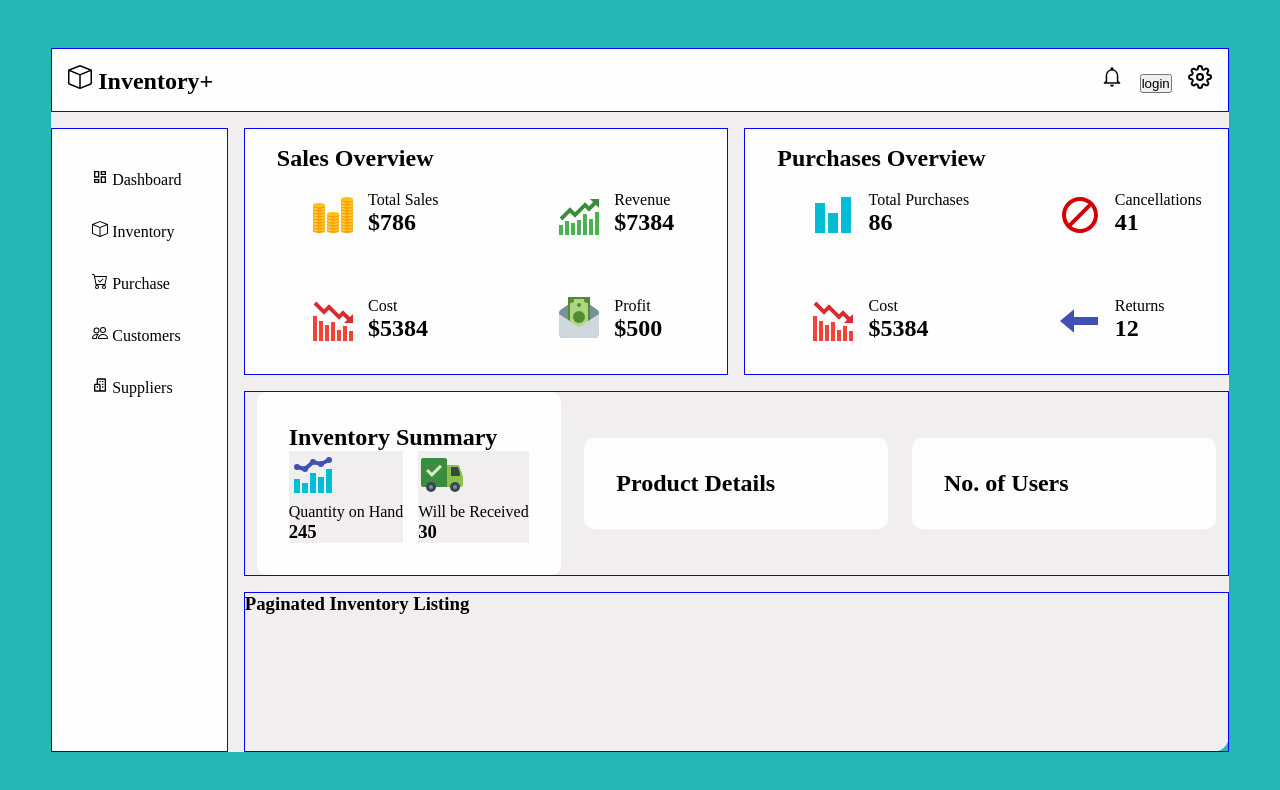
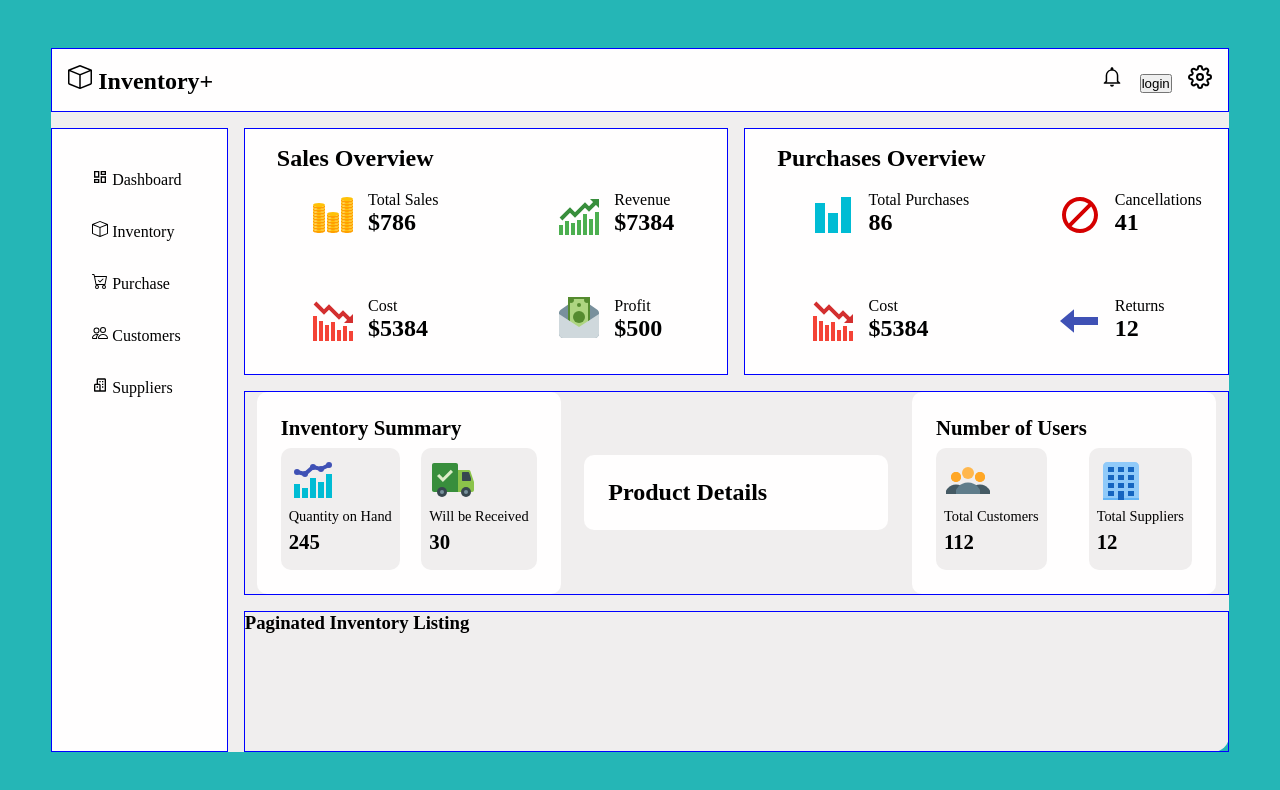
Before and after one commit to Denver-Meadows/inventory-tracker-app, a React (Create React App) app: page / in a window 1280 px wide. Shown: the top 790 px of the page. Built offline with nearby package versions, Linux system fonts and the light colour scheme.

Commit message:
numUsers basic styling

```diff
--- a/src/components/InventoryOverview.js
+++ b/src/components/InventoryOverview.js
@@ -1,30 +1,15 @@
-import { FcComboChart, FcShipped } from "react-icons/fc";
+import InventorySummary from "./InventorySummary";
+import NumOfUsers from "./NumOfUsers";
 
 function InventoryOverview() {
   return (
     <main className="dashboard-content-inventory-overview">
       <div className="inventory-overview">
-        <article className="inventory-overview-article">
-          <h2>Inventory Summary</h2>
-          <div className="inventory-overview-article-content">
-            <div className="inventory-overview-article-content-summary">
-              <FcComboChart className="inventory-icon" />
-              <p>Quantity on Hand</p>
-              <h3>245</h3>
-            </div>
-            <div className="inventory-overview-article-content-summary">
-              <FcShipped className="inventory-icon" />
-              <p>Will be Received</p>
-              <h3>30</h3>
-            </div>
-          </div>
-        </article>
+        <InventorySummary />
         <article className="inventory-overview-article">
           <h2>Product Details</h2>
         </article>
-        <article className="inventory-overview-article">
-          <h2>No. of Users</h2>
-        </article>
+        <NumOfUsers />
       </div>
     </main>
   );
--- /dev/null
+++ b/src/components/InventorySummary.js
@@ -0,0 +1,23 @@
+import { FcComboChart, FcShipped } from "react-icons/fc";
+
+function InventorySummary() {
+  return (
+    <article className="inventory-overview-article">
+      <h3>Inventory Summary</h3>
+      <div className="inventory-overview-article-content">
+        <div className="inventory-overview-article-content-summary">
+          <FcComboChart className="inventory-icon" />
+          <p>Quantity on Hand</p>
+          <h3>245</h3>
+        </div>
+        <div className="inventory-overview-article-content-summary">
+          <FcShipped className="inventory-icon" />
+          <p>Will be Received</p>
+          <h3>30</h3>
+        </div>
+      </div>
+    </article>
+  );
+}
+
+export default InventorySummary;
--- /dev/null
+++ b/src/components/NumOfUsers.js
@@ -0,0 +1,23 @@
+import { FcConferenceCall, FcOrganization } from "react-icons/fc";
+
+function NumOfUsers() {
+  return (
+    <article className="inventory-overview-article">
+      <h3>Number of Users</h3>
+      <div className="inventory-overview-article-content">
+        <div className="inventory-overview-article-content-summary">
+          <FcConferenceCall className="inventory-icon" />
+          <p>Total Customers</p>
+          <h3>112</h3>
+        </div>
+        <div className="inventory-overview-article-content-summary">
+          <FcOrganization className="inventory-icon" />
+          <p>Total Suppliers</p>
+          <h3>12</h3>
+        </div>
+      </div>
+    </article>
+  );
+}
+
+export default NumOfUsers;
--- a/src/index.scss
+++ b/src/index.scss
@@ -156,9 +156,14 @@
 
   &-article {
     background-color: var(--clr-primary-3);
-    padding: 2rem;
+    padding: 1.5rem;
     border-radius: 10px;
     width: 19rem;
+
+    h3 {
+      margin-bottom: 0.5rem;
+      font-size: 1.3rem;
+    }
 
     &-content {
       display: flex;
@@ -166,6 +171,13 @@
 
       &-summary {
         background-color: var(--clr-primary-2);
+        border-radius: 10px;
+        padding: 0.5rem;
+      }
+
+      p {
+        font-size: 0.9rem;
+        margin-bottom: 0.3rem;
       }
     }
   }
```
